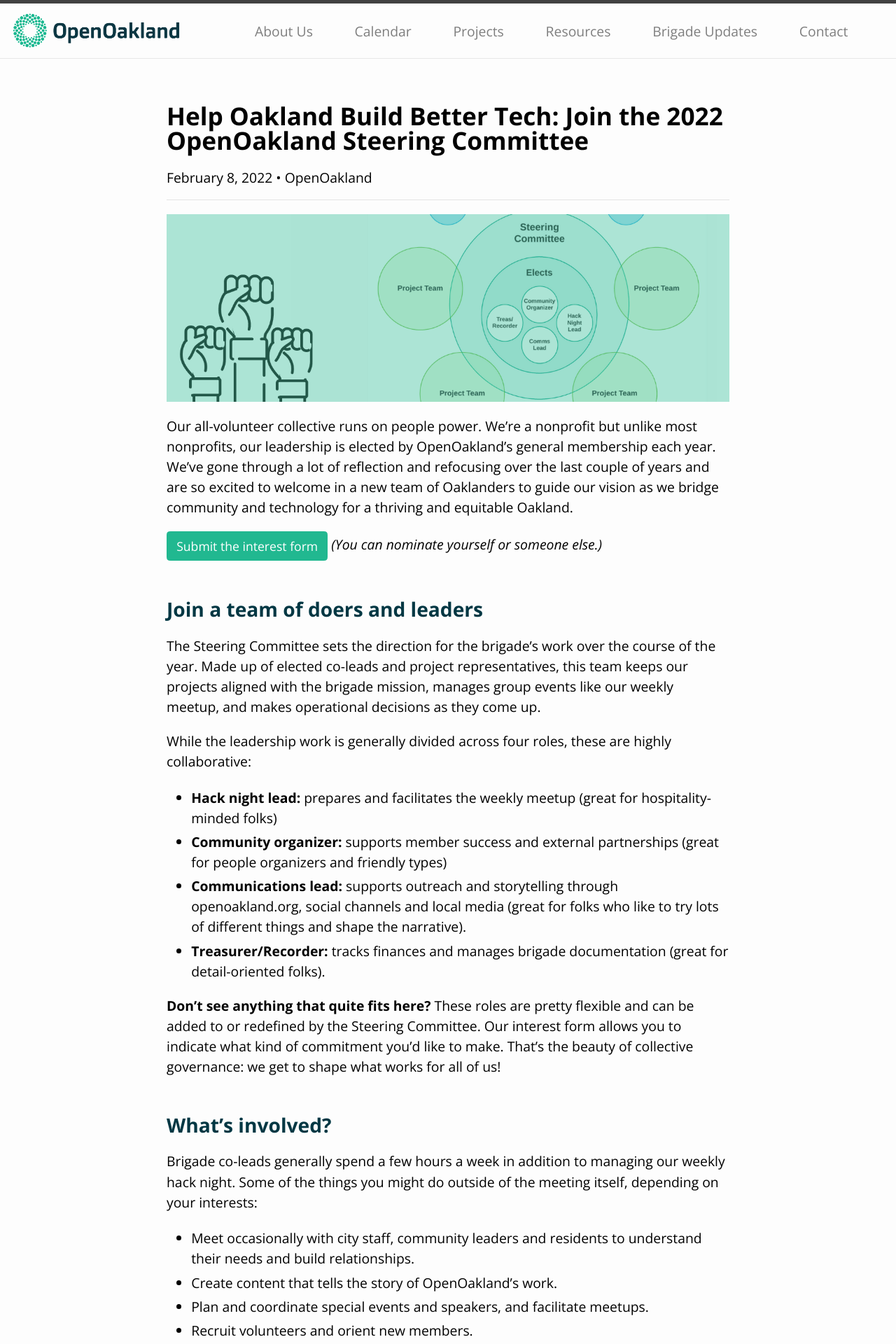
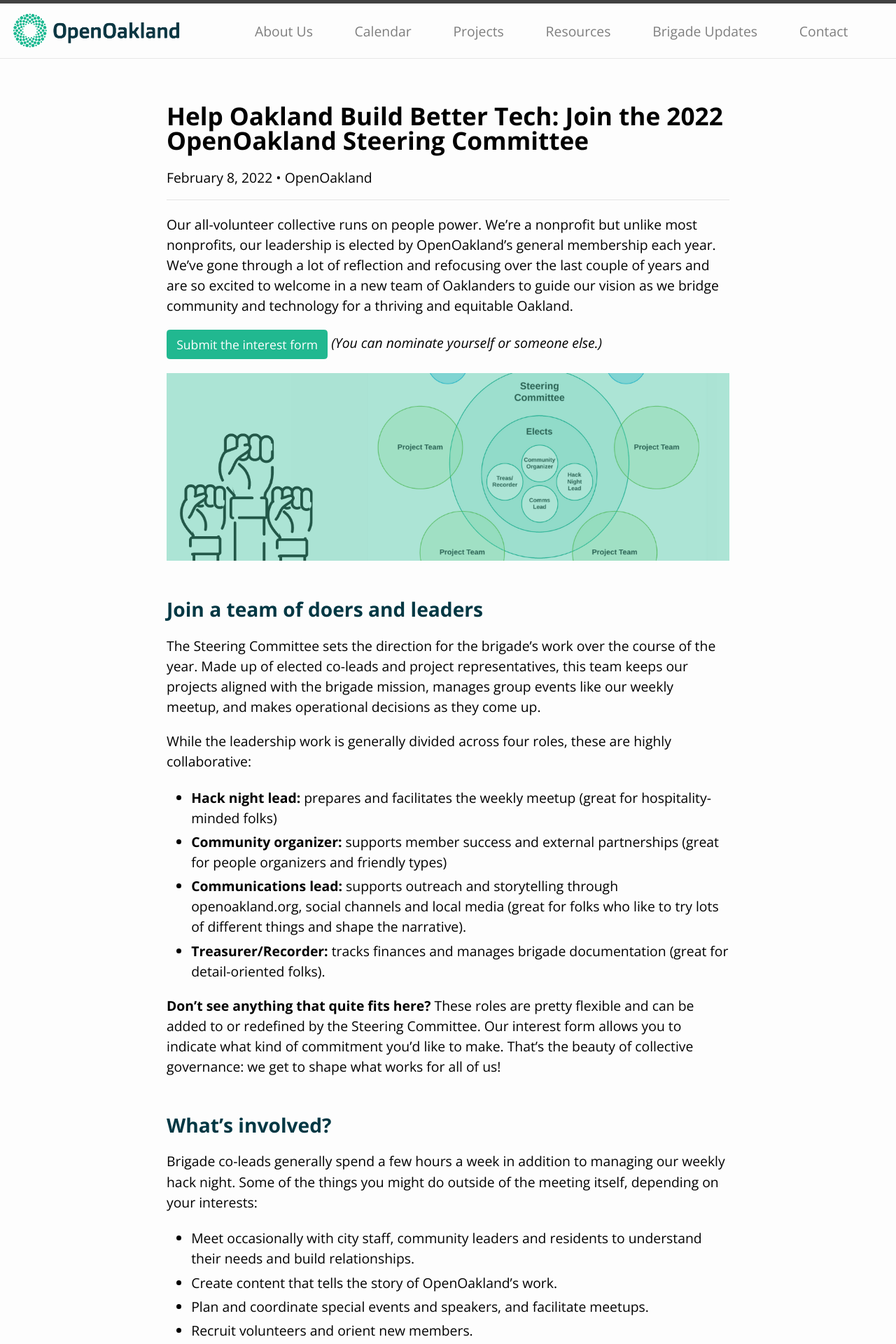
Before and after one commit to openoakland/openoakland.org, a Jekyll site: the page built from src/_posts/2022-02-08-leadership.md, in a window 1280 px wide. Shown: the top 1920 px of the page at 70% size. Built offline with Jekyll 4.4.1, drawn with Linux system fonts in a browser that asks for light colours; nearby versions of some CDN libraries.

Commit message:
Move position of photo so excerpt appears normally on home page

```diff
--- a/src/_posts/2022-02-08-leadership.md
+++ b/src/_posts/2022-02-08-leadership.md
@@ -9,11 +9,12 @@
 post-excerpt: "Our all-volunteer collective runs on people power. We’re a nonprofit but unlike most nonprofits, our leadership is elected by OpenOakland’s general membership each year. We’ve gone through a lot of reflection and refocusing over the last couple of years and are so excited to welcome in a new team of Oaklanders to guide our vision as we bridge community and technology for a thriving and equitable Oakland..."
 ---
 
-![Green-tinged illustration of three raised fists next to a diagram showing a large circle labeled 'Steering Committee' with four circles inside it representing the elected co-leads, and several circles overlapping the main one representing project reps.](/assets/images/blog/2022-02-08-elections.png)
-
 Our all-volunteer collective runs on people power. We’re a nonprofit but unlike most nonprofits, our leadership is elected by OpenOakland’s general membership each year. We’ve gone through a lot of reflection and refocusing over the last couple of years and are so excited to welcome in a new team of Oaklanders to guide our vision as we bridge community and technology for a thriving and equitable Oakland.
 
 [Submit the interest form](http://oakca.us/leadership22){: .btn .btn-primary } _(You can nominate yourself or someone else.)_
+
+![Green-tinged illustration of three raised fists next to a diagram showing a large circle labeled 'Steering Committee' with four circles inside it representing the elected co-leads, and several circles overlapping the main one representing project reps.](/assets/images/blog/2022-02-08-elections.png)
+
 
 ## Join a team of doers and leaders
 
```
